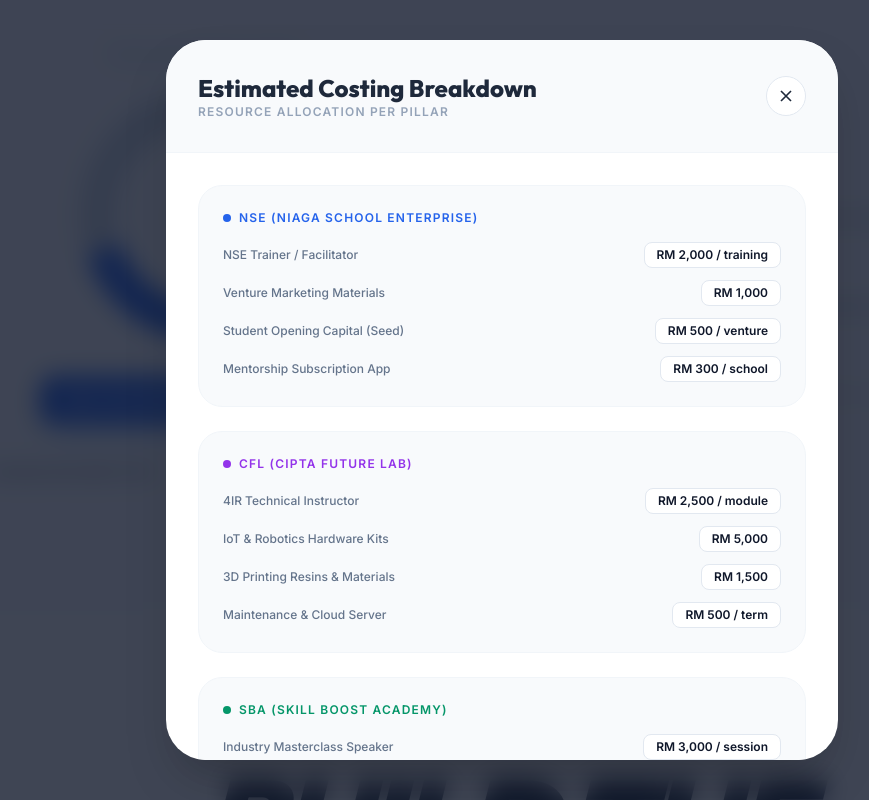
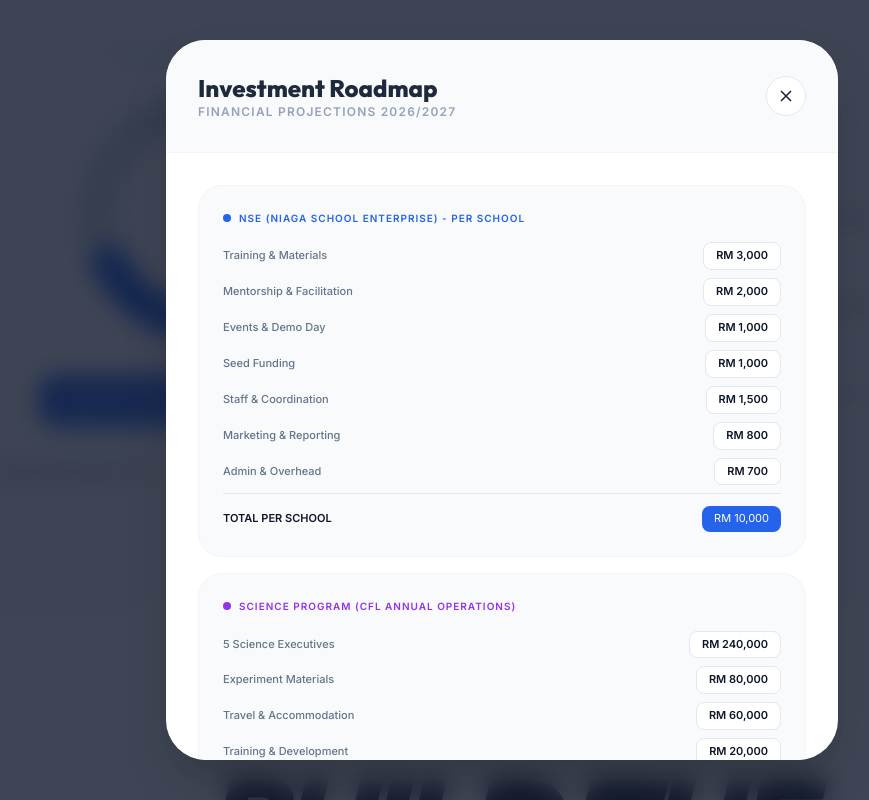
Before and after one commit to nazmimohamed93-ybf/New-PPMN-Proposal, a plain HTML site: page index.html in a window 1280 px wide. Both pictures are taken after a click on the button "ESTIMATED COSTING DETAILS". Shown: the part 12184-12984 px from the top of the page, without its empty margins (138-1007 px from the left). Before the commit the page ends 12000 px from the top, so only its background shows below. After the commit the page ends 12000 px from the top, so only its background shows below. Drawn offline with nearby package versions, Linux system fonts and the light colour scheme.

Commit message:
Update index.html

```diff
--- a/index.html
+++ b/index.html
@@ -342,6 +342,7 @@
             <div class="grid md:grid-cols-3 gap-8">
                 <div class="p-8 bg-slate-50 rounded-3xl border border-slate-100 group hover:border-blue-300 transition">
                     <div class="w-12 h-12 bg-blue-600 text-white rounded-xl flex items-center justify-center mx-auto mb-6">
+                        <!-- Briefcase Icon for NSE -->
                         <svg width="24" height="24" fill="none" stroke="currentColor" stroke-width="2" viewBox="0 0 24 24"><rect width="20" height="14" x="2" y="7" rx="2"/><path d="M16 21V5a2 2 0 0 0-2-2h-4a2 2 0 0 0-2 2v16"/></svg>
                     </div>
                     <h4 class="font-bold text-lg mb-2">NSE</h4>
@@ -350,6 +351,7 @@
                 </div>
                 <div class="p-8 bg-slate-50 rounded-3xl border border-slate-100 group hover:border-purple-300 transition">
                     <div class="w-12 h-12 bg-purple-600 text-white rounded-xl flex items-center justify-center mx-auto mb-6">
+                        <!-- Flask Icon for CFL -->
                         <svg width="24" height="24" fill="none" stroke="currentColor" stroke-width="2" viewBox="0 0 24 24"><path d="M10 2v7.527a2 2 0 0 1-.211.896L4.72 20.55a1 1 0 0 0 .9 1.45h12.76a1 1 0 0 0 .9-1.45l-5.069-10.127A2 2 0 0 1 14 9.527V2M8.5 2h8M7 16h10"/></svg>
                     </div>
                     <h4 class="font-bold text-lg mb-2">CFL</h4>
@@ -358,6 +360,7 @@
                 </div>
                 <div class="p-8 bg-slate-50 rounded-3xl border border-slate-100 group hover:border-emerald-300 transition">
                     <div class="w-12 h-12 bg-emerald-600 text-white rounded-xl flex items-center justify-center mx-auto mb-6">
+                        <!-- Award Icon for SBA -->
                         <svg width="24" height="24" fill="none" stroke="currentColor" stroke-width="2" viewBox="0 0 24 24"><path d="M12 15a7 7 0 1 0 0-14 7 7 0 0 0 0 14z"/><path d="M8.21 13.89L7 23l5-3 5 3-1.21-9.12"/></svg>
                     </div>
                     <h4 class="font-bold text-lg mb-2">SBA</h4>
@@ -369,7 +372,7 @@
         </div>
     </section>
 
-    <!-- Slide 10: NSE Detail -->
+    <!-- Slides 10-15: Unchanged Detail Pages -->
     <section id="slide-10" class="slide bg-slate-50/50">
         <div class="max-w-5xl mx-auto px-4 flex flex-col md:flex-row gap-16 items-center">
             <div class="flex-1">
@@ -388,7 +391,6 @@
                         <p class="text-[10px] text-slate-500 mt-1 italic">Moving from "Idea" to "Invoice."</p>
                     </div>
                 </div>
-
                 <div class="mt-10">
                     <a href="https://nazmimohamed93-ybf.github.io/NSE_proposal/" target="_blank" class="inline-flex items-center gap-3 px-8 py-4 bg-blue-600 text-white rounded-2xl font-bold hover:bg-blue-700 transition shadow-xl shadow-blue-100">
                         View Proposal
@@ -406,7 +408,6 @@
         </div>
     </section>
 
-    <!-- Slide 11: CFL Detail -->
     <section id="slide-11" class="slide bg-white">
         <div class="max-w-5xl mx-auto px-4 flex flex-col md:flex-row gap-16 items-center">
             <div class="flex-1 w-full bg-slate-900 p-12 rounded-[3.5rem] shadow-2xl order-2 md:order-1 relative overflow-hidden">
@@ -434,7 +435,6 @@
         </div>
     </section>
 
-    <!-- Slide 12: Skill Academy Detail -->
     <section id="slide-12" class="slide bg-slate-50/50">
         <div class="max-w-5xl mx-auto px-4">
             <div class="text-center mb-16">
@@ -471,7 +471,6 @@
         </div>
     </section>
 
-    <!-- Slide 13: Systemic Edge -->
     <section id="slide-13" class="slide bg-white">
         <div class="max-w-5xl mx-auto px-4 w-full">
             <h2 class="text-4xl font-extrabold mb-12 border-l-4 border-blue-600 pl-6">The Systemic <span class="text-blue-600">Edge</span></h2>
@@ -525,7 +524,6 @@
         </div>
     </section>
 
-    <!-- Slide 14: Position Statement -->
     <section id="slide-14" class="slide bg-blue-600 text-white text-center">
         <div class="max-w-4xl mx-auto px-4">
             <h3 class="text-xs font-bold uppercase tracking-[0.4em] mb-12 text-blue-200">The Edge Positioning</h3>
@@ -539,11 +537,9 @@
         </div>
     </section>
 
-    <!-- Slide 15: Org Structure -->
     <section id="slide-15" class="slide bg-white">
-        <div class="max-w-6xl mx-auto px-4 w-full">
+        <div class="max-w-6xl mx-auto px-4 w-full text-center">
             <h2 class="text-center text-4xl font-extrabold mb-24 uppercase tracking-[0.2em] text-slate-400">Leadership Engine</h2>
-
             <div class="grid grid-cols-1 md:grid-cols-3 gap-8 mb-24 relative">
                 <div class="text-center p-10 glass-card rounded-3xl border-b-4 border-blue-600 group hover:shadow-2xl transition-all duration-500">
                     <p class="font-bold text-xl mb-1 text-slate-800">Nazmi Mohamed</p>
@@ -558,7 +554,6 @@
                     <p class="text-blue-600 font-bold text-[10px] uppercase tracking-widest">CPO • Co-Founder</p>
                 </div>
             </div>
-
             <div class="grid grid-cols-2 md:grid-cols-4 gap-6">
                 <div class="p-6 bg-slate-50 rounded-2xl text-center border border-slate-100 hover:border-blue-300 transition">
                     <p class="font-bold text-slate-800 text-xs mb-1">NSE Lead</p>
@@ -580,7 +575,7 @@
         </div>
     </section>
 
-    <!-- Slide 16: Funding & Roadmap + Pie Chart -->
+    <!-- Slide 16: Efficiency & Growth -->
     <section id="slide-16" class="slide bg-slate-50/50">
         <div class="max-w-6xl mx-auto px-4 w-full text-center md:text-left">
             <h2 class="text-4xl font-extrabold mb-16 italic tracking-tight text-center">Efficiency & <span class="text-blue-600">Growth</span></h2>
@@ -594,14 +589,12 @@
                                 <span class="text-2xl font-black text-slate-400">70/30</span>
                             </div>
                         </div>
-
                         <div class="flex justify-center mb-8">
                             <button onclick="openModal('COSTING')" class="px-8 py-4 bg-blue-600 text-white rounded-2xl text-xs font-bold uppercase tracking-[0.2em] hover:bg-blue-700 transition-all shadow-xl shadow-blue-100 flex items-center gap-3">
                                 <svg width="18" height="18" fill="none" stroke="currentColor" stroke-width="2.5" viewBox="0 0 24 24"><path d="M12 2v20M17 5H9.5a3.5 3.5 0 0 0 0 7h5a3.5 3.5 0 0 1 0 7H6"/></svg>
                                 Estimated Costing Details
                             </button>
                         </div>
-
                         <div class="mt-8 grid grid-cols-2 gap-4 text-[10px] font-bold uppercase tracking-widest text-center">
                             <div class="p-2 border-l-4 border-blue-600">Program Implementation</div>
                             <div class="p-2 border-l-4 border-slate-400">Operational Management</div>
@@ -632,7 +625,7 @@
         </div>
     </section>
 
-    <!-- Slide 17: Closing -->
+    <!-- Slide 17 -->
     <section id="slide-17" class="slide bg-white relative overflow-hidden">
         <div class="absolute -bottom-64 -right-64 w-[800px] h-[800px] bg-blue-50/50 rounded-full blur-3xl"></div>
         <div class="max-w-5xl mx-auto px-4 text-center relative z-10">
@@ -671,9 +664,7 @@
                 </button>
             </div>
             <div class="p-8 overflow-y-auto">
-                <div id="modalContent" class="text-slate-600 text-sm leading-relaxed">
-                    <!-- Dynamic content will be inserted here -->
-                </div>
+                <div id="modalContent" class="text-slate-600 text-sm leading-relaxed"></div>
                 <div class="mt-8 flex flex-col gap-3">
                     <a id="modalExternalLink" href="#" target="_blank" class="w-full py-4 bg-blue-600 text-white rounded-2xl font-bold flex items-center justify-center gap-3 hover:bg-blue-700 transition">
                         View Full Detailed Proposal
@@ -688,7 +679,7 @@
     </div>
 
     <script>
-        // Modal Logic
+        // Modal Data
         const summaries = {
             'NSE': {
                 title: 'Niaga School Enterprise',
@@ -730,28 +721,35 @@
                 bulletColor: 'bg-emerald-600'
             },
             'COSTING': {
-                title: 'Estimated Costing Breakdown',
-                subtitle: 'Resource Allocation per Pillar',
+                title: 'Investment Roadmap',
+                subtitle: 'Financial Projections 2026/2027',
                 isCategorized: true,
                 categories: [
                     {
-                        name: 'NSE (Niaga School Enterprise)',
+                        name: 'NSE (Niaga School Enterprise) - Per School',
                         color: 'blue',
                         items: [
-                            { label: 'NSE Trainer / Facilitator', cost: 'RM 2,000 / training' },
-                            { label: 'Venture Marketing Materials', cost: 'RM 1,000' },
-                            { label: 'Student Opening Capital (Seed)', cost: 'RM 500 / venture' },
-                            { label: 'Mentorship Subscription App', cost: 'RM 300 / school' }
+                            { label: 'Training & Materials', cost: 'RM 3,000' },
+                            { label: 'Mentorship & Facilitation', cost: 'RM 2,000' },
+                            { label: 'Events & Demo Day', cost: 'RM 1,000' },
+                            { label: 'Seed Funding', cost: 'RM 1,000' },
+                            { label: 'Staff & Coordination', cost: 'RM 1,500' },
+                            { label: 'Marketing & Reporting', cost: 'RM 800' },
+                            { label: 'Admin & Overhead', cost: 'RM 700' },
+                            { label: 'TOTAL PER SCHOOL', cost: 'RM 10,000', isTotal: true }
                         ]
                     },
                     {
-                        name: 'CFL (Cipta Future Lab)',
+                        name: 'Science Program (CFL Annual Operations)',
                         color: 'purple',
                         items: [
-                            { label: '4IR Technical Instructor', cost: 'RM 2,500 / module' },
-                            { label: 'IoT & Robotics Hardware Kits', cost: 'RM 5,000' },
-                            { label: '3D Printing Resins & Materials', cost: 'RM 1,500' },
-                            { label: 'Maintenance & Cloud Server', cost: 'RM 500 / term' }
+                            { label: '5 Science Executives', cost: 'RM 240,000' },
+                            { label: 'Experiment Materials', cost: 'RM 80,000' },
+                            { label: 'Travel & Accommodation', cost: 'RM 60,000' },
+                            { label: 'Training & Development', cost: 'RM 20,000' },
+                            { label: 'Administration & Operations', cost: 'RM 50,000' },
+                            { label: 'Marketing & Documentation', cost: 'RM 20,000' },
+                            { label: 'ANNUAL PROGRAM TOTAL', cost: 'RM 470,000', isTotal: true }
                         ]
                     },
                     {
@@ -760,8 +758,7 @@
                         items: [
                             { label: 'Industry Masterclass Speaker', cost: 'RM 3,000 / session' },
                             { label: 'Digital Badging & Certifications', cost: 'RM 100 / student' },
-                            { label: 'AI/Cloud Platform Credits', cost: 'RM 1,200' },
-                            { label: 'Networking & Soft-Skills Ops', cost: 'RM 2,000' }
+                            { label: 'AI/Cloud Platform Credits', cost: 'RM 1,200' }
                         ]
                     }
                 ],
@@ -775,26 +772,24 @@
             const modalContent = document.getElementById('modalContent');
             const linkBtn = document.getElementById('modalExternalLink');
 
-            // Set Header Info
             document.getElementById('modalTitle').innerText = data.title;
             document.getElementById('modalTitle').className = `text-2xl font-extrabold ${data.color}`;
             document.getElementById('modalSubtitle').innerText = data.subtitle;
 
             if (data.isCategorized) {
-                // Multi-Category Costing View
-                let html = `<div class="grid grid-cols-1 gap-6">`;
+                let html = `<div class="grid grid-cols-1 gap-4">`;
                 data.categories.forEach(cat => {
                     html += `
                         <div class="bg-slate-50 p-6 rounded-3xl border border-slate-100">
-                            <h4 class="text-xs font-black uppercase tracking-widest text-${cat.color}-600 mb-4 flex items-center gap-2">
+                            <h4 class="text-[10px] font-black uppercase tracking-widest text-${cat.color}-600 mb-4 flex items-center gap-2">
                                 <span class="w-2 h-2 rounded-full bg-${cat.color}-600"></span>
                                 ${cat.name}
                             </h4>
-                            <div class="space-y-3">
+                            <div class="space-y-2">
                                 ${cat.items.map(item => `
-                                    <div class="flex justify-between items-center text-xs">
-                                        <span class="text-slate-500 font-medium">${item.label}</span>
-                                        <span class="text-slate-900 font-bold bg-white px-3 py-1 rounded-lg border border-slate-200">${item.cost}</span>
+                                    <div class="flex justify-between items-center text-[11px] ${item.isTotal ? 'mt-4 pt-3 border-t border-slate-200' : ''}">
+                                        <span class="${item.isTotal ? 'font-black text-slate-900' : 'text-slate-500 font-medium'}">${item.label}</span>
+                                        <span class="${item.isTotal ? 'text-white px-3 py-1 rounded-lg bg-' + cat.color + '-600' : 'text-slate-900 font-bold bg-white px-3 py-1 rounded-lg border border-slate-200'}">${item.cost}</span>
                                     </div>
                                 `).join('')}
                             </div>
@@ -805,7 +800,6 @@
                 modalContent.innerHTML = html;
                 linkBtn.classList.add('hidden');
             } else {
-                // Standard Pillar Summary View
                 let listHtml = `<ul class="space-y-4">`;
                 data.points.forEach(point => {
                     listHtml += `
@@ -821,7 +815,6 @@
                 linkBtn.href = data.link;
                 linkBtn.className = `w-full py-4 rounded-2xl font-bold flex items-center justify-center gap-3 text-white transition ${key === 'NSE' ? 'bg-blue-600 hover:bg-blue-700' : key === 'CFL' ? 'bg-purple-600 hover:bg-purple-700' : 'bg-emerald-600 hover:bg-emerald-700'}`;
             }
-
             document.getElementById('summaryModal').classList.add('active');
             document.body.style.overflow = 'hidden';
         }
@@ -831,18 +824,7 @@
             document.body.style.overflow = 'auto';
         }
 
-        // Smooth scrolling
-        document.querySelectorAll('a[href^="#"]').forEach(anchor => {
-            anchor.addEventListener('click', function (e) {
-                e.preventDefault();
-                const target = document.querySelector(this.getAttribute('href'));
-                if (target) { target.scrollIntoView({ behavior: 'smooth' }); }
-            });
-        });
-
-        // Initialize Charts when the page is ready
         window.onload = function() {
-            // GDP Chart
             new Chart(document.getElementById('gdpChart'), {
                 type: 'bar',
                 data: {
@@ -854,14 +836,9 @@
                         borderRadius: 8
                     }]
                 },
-                options: {
-                    maintainAspectRatio: false,
-                    plugins: { legend: { display: false } },
-                    scales: { y: { display: false }, x: { grid: { display: false } } }
-                }
+                options: { maintainAspectRatio: false, plugins: { legend: { display: false } }, scales: { y: { display: false }, x: { grid: { display: false } } } }
             });
 
-            // Skills Chart
             new Chart(document.getElementById('skillsChart'), {
                 type: 'radar',
                 data: {
@@ -875,14 +852,9 @@
                         pointBackgroundColor: '#059669',
                     }]
                 },
-                options: {
-                    maintainAspectRatio: false,
-                    scales: { r: { angleLines: { display: false }, suggestedMin: 50, suggestedMax: 100, ticks: { display: false } } },
-                    plugins: { legend: { display: false } }
-                }
+                options: { maintainAspectRatio: false, scales: { r: { angleLines: { display: false }, suggestedMin: 50, suggestedMax: 100, ticks: { display: false } } }, plugins: { legend: { display: false } } }
             });
 
-            // STEM Gauge Chart (Doughnut)
             new Chart(document.getElementById('stemGauge'), {
                 type: 'doughnut',
                 data: {
@@ -895,14 +867,9 @@
                         rotation: 270,
                     }]
                 },
-                options: {
-                    maintainAspectRatio: false,
-                    cutout: '80%',
-                    plugins: { legend: { display: false }, tooltip: { enabled: false } }
-                }
+                options: { maintainAspectRatio: false, cutout: '80%', plugins: { legend: { display: false }, tooltip: { enabled: false } } }
             });
 
-            // Risk Chart
             new Chart(document.getElementById('riskChart'), {
                 type: 'line',
                 data: {
@@ -916,14 +883,9 @@
                         tension: 0.4
                     }]
                 },
-                options: {
-                    maintainAspectRatio: false,
-                    plugins: { legend: { display: false } },
-                    scales: { x: { grid: { display: false } }, y: { display: false } }
-                }
+                options: { maintainAspectRatio: false, plugins: { legend: { display: false } }, scales: { x: { grid: { display: false } }, y: { display: false } } }
             });
 
-            // Funding Pie Chart
             new Chart(document.getElementById('fundingPie'), {
                 type: 'doughnut',
                 data: {
@@ -934,13 +896,17 @@
                         hoverOffset: 10
                     }]
                 },
-                options: {
-                    maintainAspectRatio: false,
-                    cutout: '70%',
-                    plugins: { legend: { display: false } }
-                }
+                options: { maintainAspectRatio: false, cutout: '70%', plugins: { legend: { display: false } } }
             });
         };
+
+        document.querySelectorAll('a[href^="#"]').forEach(anchor => {
+            anchor.addEventListener('click', function (e) {
+                e.preventDefault();
+                const target = document.querySelector(this.getAttribute('href'));
+                if (target) { target.scrollIntoView({ behavior: 'smooth' }); }
+            });
+        });
     </script>
 </body>
 </html>
```
